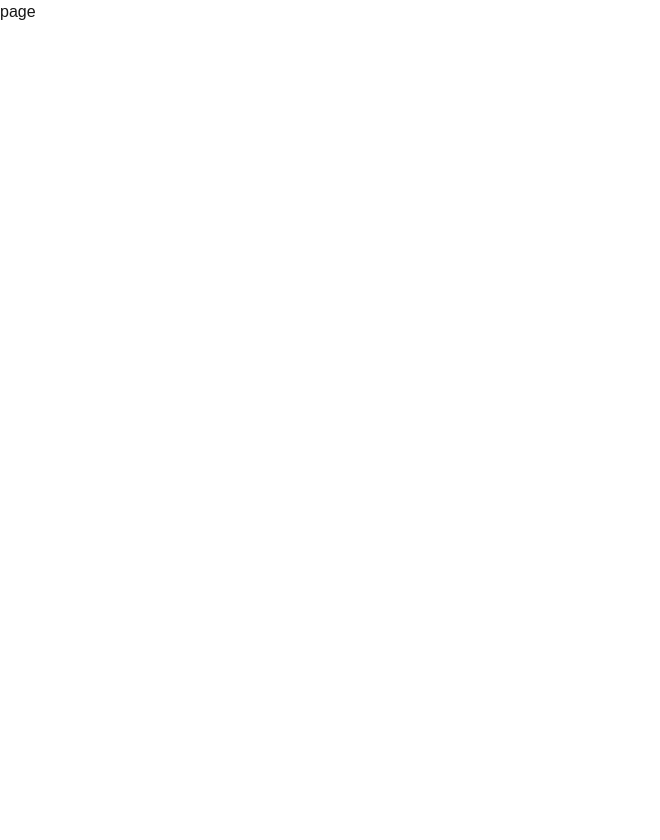
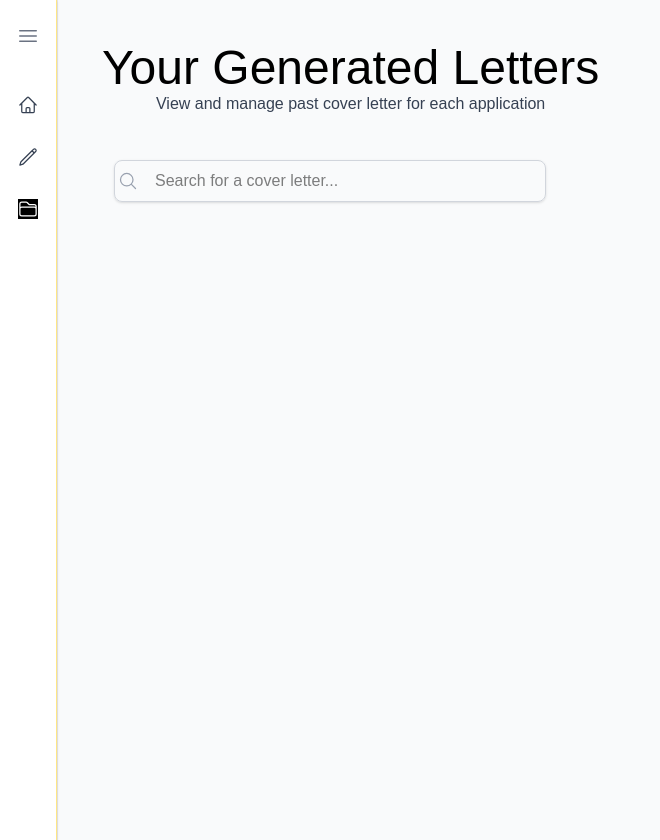
Before and after one commit to Abdullahtariq11/ApplyMate, a Next.js app in the folder apply-mate/: page /history in a window 1280 px wide. Shown: the whole page, without its empty margins (0-660 px from the left). Before the commit the page ends 800 px from the top, so only its background shows below. Built offline with nearby package versions, Linux system fonts and the light colour scheme.

Commit message:
feat: enhance history page layout and add search functionality for cover letters

```diff
--- a/apply-mate/src/app/history/page.tsx
+++ b/apply-mate/src/app/history/page.tsx
@@ -1,9 +1,41 @@
-import React from 'react'
+import Sidebar from "@/Components/ui/Sidebar";
+import React from "react";
+import { MagnifyingGlassIcon } from "@heroicons/react/24/outline";
 
 function page() {
   return (
-    <div>page</div>
-  )
+    <div className="flex min-h-screen bg-gray-50">
+      <aside className="w-auto bg-white border-r border-gray-200">
+        <Sidebar />
+      </aside>
+
+      <main className="flex min-h-screen flex-col p-2 m-5">
+        <div className="flex flex-col justify-center items-center p-2 m-2">
+          <h1 className="text-black text-5xl ">Your Generated Letters</h1>
+          <p className="text-gray-700">
+            View and manage past cover letter for each application
+          </p>
+        </div>
+
+        <div className="relative w-full max-w-md p-2 m-5">
+          <input
+            type="text"
+            placeholder="Search for a cover letter..."
+            name="search"
+            id="search"
+            autoComplete="off"
+            spellCheck="false"
+            autoCorrect="off"
+            autoCapitalize="off"
+            maxLength={100}
+            minLength={1}
+            className="w-full pl-10 pr-4 py-2 text-black border border-gray-300 rounded-lg shadow-sm focus:outline-blue-500"
+          />
+          <MagnifyingGlassIcon className="absolute left-3 top-1/2 transform -translate-y-1/2 w-5 h-5 text-gray-400" />
+        </div>
+      </main>
+    </div>
+  );
 }
 
-export default page
+export default page;
```
